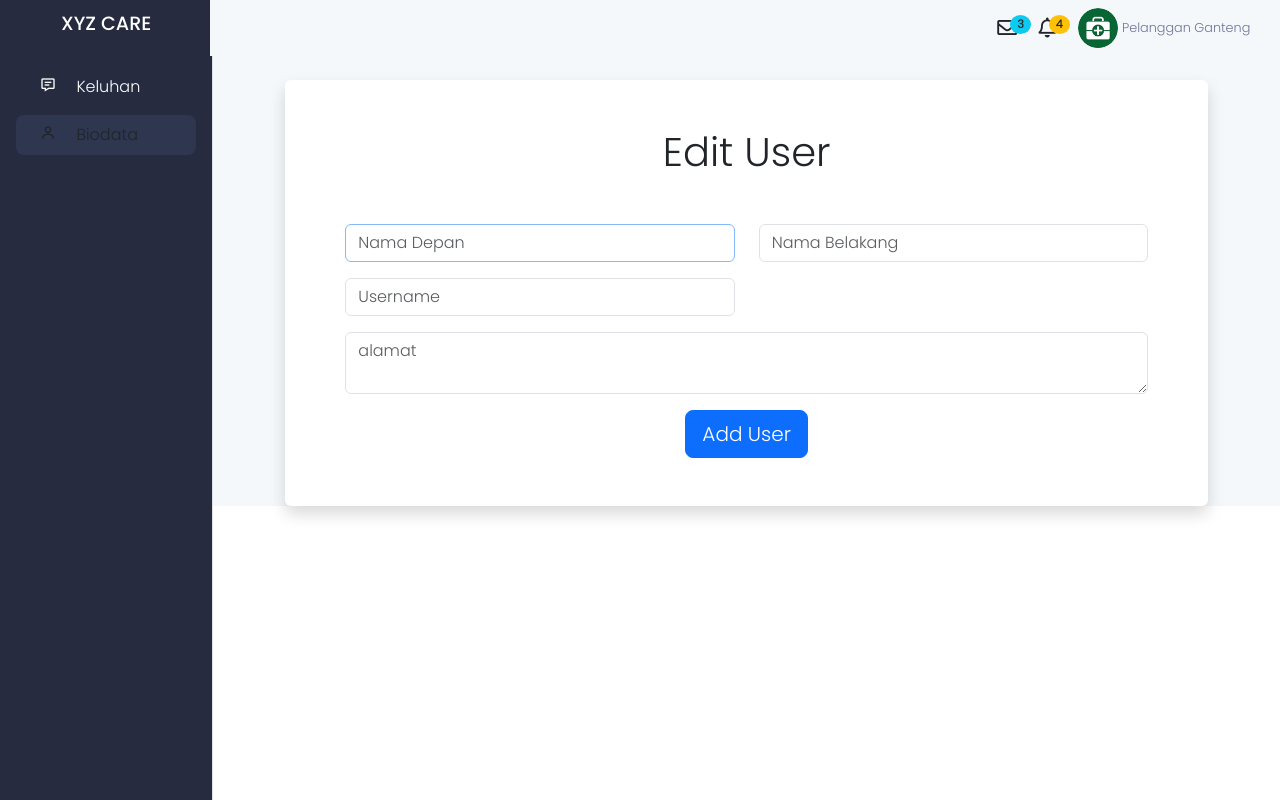
After one commit to naufalrd/PT-XYZ-aerrrr, a CodeIgniter app: page /lf/pelanggan/biodata in a window 1280 px wide. The commit adds this page. Run offline with CodeIgniter, Linux system fonts and the light colour scheme; a user stored in the database is signed in; some libraries are stand-ins or nearby versions.

Commit message:
add biodata

```diff
--- a/application/controllers/Pelanggan.php
+++ b/application/controllers/Pelanggan.php
@@ -8,7 +8,7 @@ class Pelanggan extends CI_Controller
     {
         parent::__construct();
         // $this->load->model('auth_model');
-        if($this->session->userdata('level') != '1'){
+        if ($this->session->userdata('level') != '1') {
             redirect('auth/check_level');
         }
     }
@@ -26,6 +26,12 @@ class Pelanggan extends CI_Controller
         $this->load->view('pelanggan/details.php');
         $this->load->view('template/footer.php');
     }
+    public function biodata()
+    {
+        $this->load->view('template/header.php');
+        $this->load->view('pelanggan/biodata.php');
+        $this->load->view('template/footer.php');
+    }
 
     public function end_keluhan()
     {
--- /dev/null
+++ b/application/views/pelanggan/biodata.php
@@ -0,0 +1,30 @@
+<div class="container mb-container">
+    <div class="row mt-5 mx-5 p-5 shadow bg-white rounded">
+        <h1 class="text-center mb-5">Edit User</h1>
+        <div class="container text-center overflow-auto">
+            <form action="<?= site_url(); ?>operator/add_user" method="post">
+                <div class="row">
+                    <input type="hidden" name="password">
+                    <input type="hidden" name="level">
+                    <div class="form-group col-6 mb-3">
+                        <label for="inputEmail" class="form-controll visually-hidden">Nama Depan</label>
+                        <input type="text" name="nama_depan" class="form-control shadow-none" placeholder="Nama Depan" required autofocus>
+                    </div>
+                    <div class="form-group col-6 mb-3">
+                        <label for="inputEmail" class="form-controll visually-hidden">Nama Belakang</label>
+                        <input type="text" name="nama_belakang" class="form-control shadow-none" placeholder="Nama Belakang" required>
+                    </div>
+                    <div class="form-group col-6 mb-3">
+                        <label for="inputEmail" class="form-controll visually-hidden">Username</label>
+                        <input type="text" name="username" class="form-control" autocomplete="off" placeholder="Username" required>
+                    </div>
+                    <div class="form-group col-12 mb-3">
+                        <label for="inputEmail" class="form-controll visually-hidden">Alamat</label>
+                        <textarea type="text" name="alamat" class="form-control" autocomplete="off" placeholder="alamat"></textarea>
+                    </div>
+                </div>
+                <button class="btn btn-lg btn-primary" type="submit">Add User</button>
+            </form>
+        </div>
+    </div>
+</div>
--- a/application/views/template/header.php
+++ b/application/views/template/header.php
@@ -30,7 +30,10 @@
                 <ul class="navbar-nav mb-lg-0 my-3">
                     <!-- Pelanggan -->
                     <li class="nav-item p-1<?= $this->session->userdata('level') != '1' ? ' d-none' : ''; ?>">
-                        <a class="<?= $this->uri->segment(1) == 'pelanggan' ? 'active' : '' ?> nav-link px-4 py-2 rounded-3 text-default" aria-current="page" href="<?= site_url(); ?>pelanggan"><span class="bx bx-message-detail">&nbsp;&nbsp;</span> Keluhan</a>
+                        <a class="<?= $this->uri->segment(1) == 'pelanggan' && $this->uri->segment(2) == '' ? 'active' : '' ?> nav-link px-4 py-2 rounded-3 text-default" aria-current="page" href="<?= site_url(); ?>pelanggan"><span class="bx bx-message-detail">&nbsp;&nbsp;</span> Keluhan</a>
+                    </li>
+                    <li class="nav-item p-1<?= $this->session->userdata('level') != '1' ? ' d-none' : ''; ?>">
+                        <a class="<?= $this->uri->segment(1) == 'pelanggan' && $this->uri->segment(2) == 'biodata' ? 'active' : '' ?> nav-link px-4 py-2 rounded-3 text-default" aria-current="page" href="<?= site_url(); ?>pelanggan/biodata"><span class="bx bx-user">&nbsp;&nbsp;</span> Biodata</a>
                     </li>
 
                     <!-- Operator -->
```
